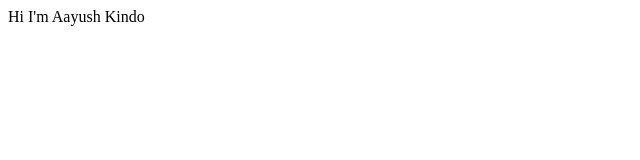
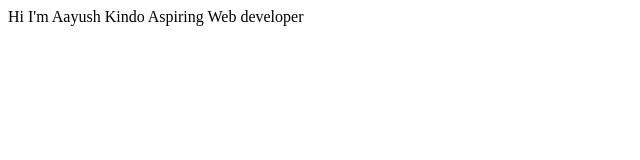
Before and after one commit to Aayush-Kindo/Aayushkindo-site, a plain HTML site: page index.html in a window 1280 px wide. Shown: the whole page, without its empty margins (0-640 px from the left). Drawn offline with Linux system fonts and the light colour scheme.

Commit message:
refractor

```diff
--- a/index.html
+++ b/index.html
@@ -8,5 +8,6 @@
 </head>
 <body>
     Hi I'm Aayush Kindo
+    Aspiring Web developer
 </body>
 </html>
```
